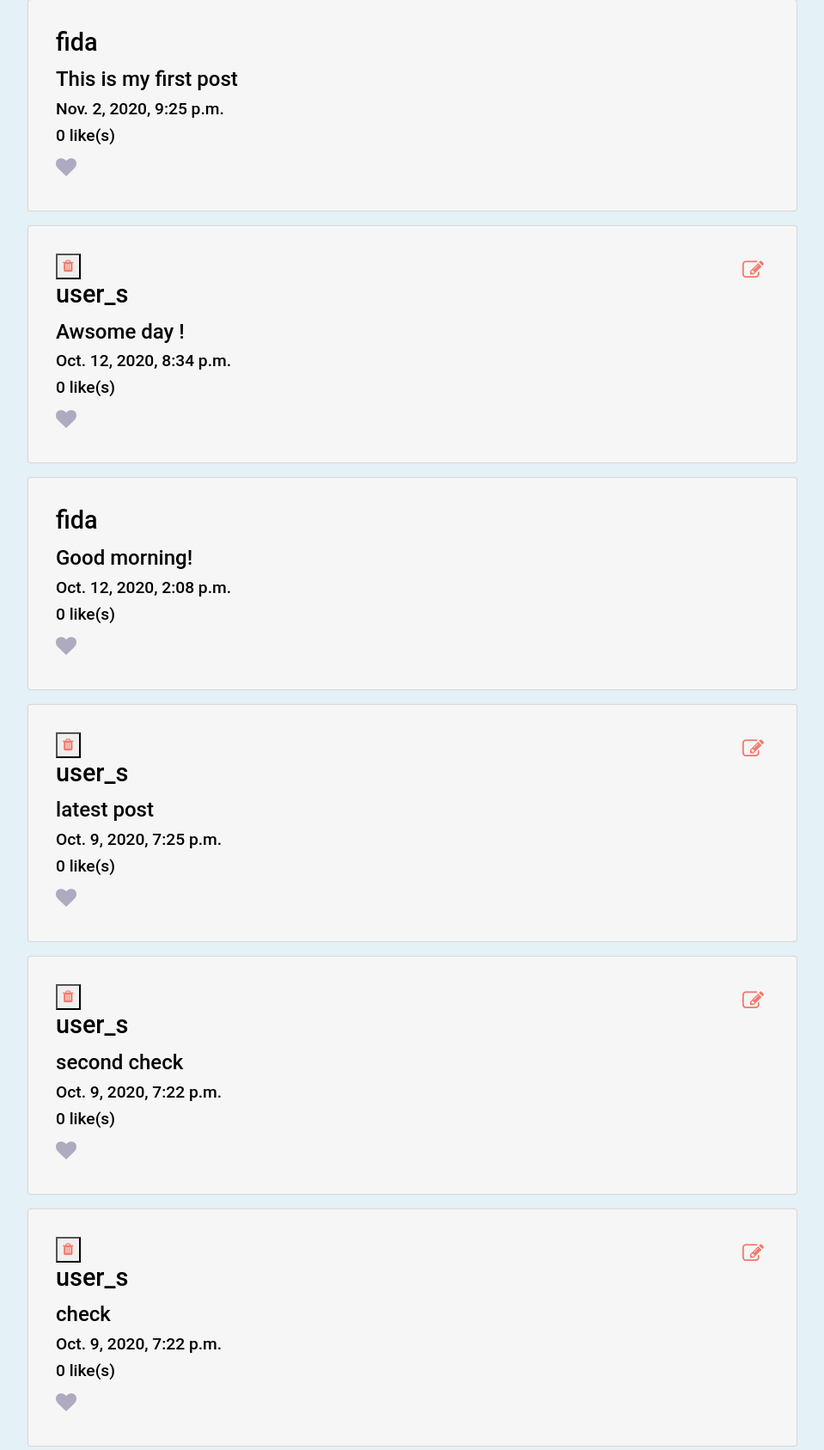
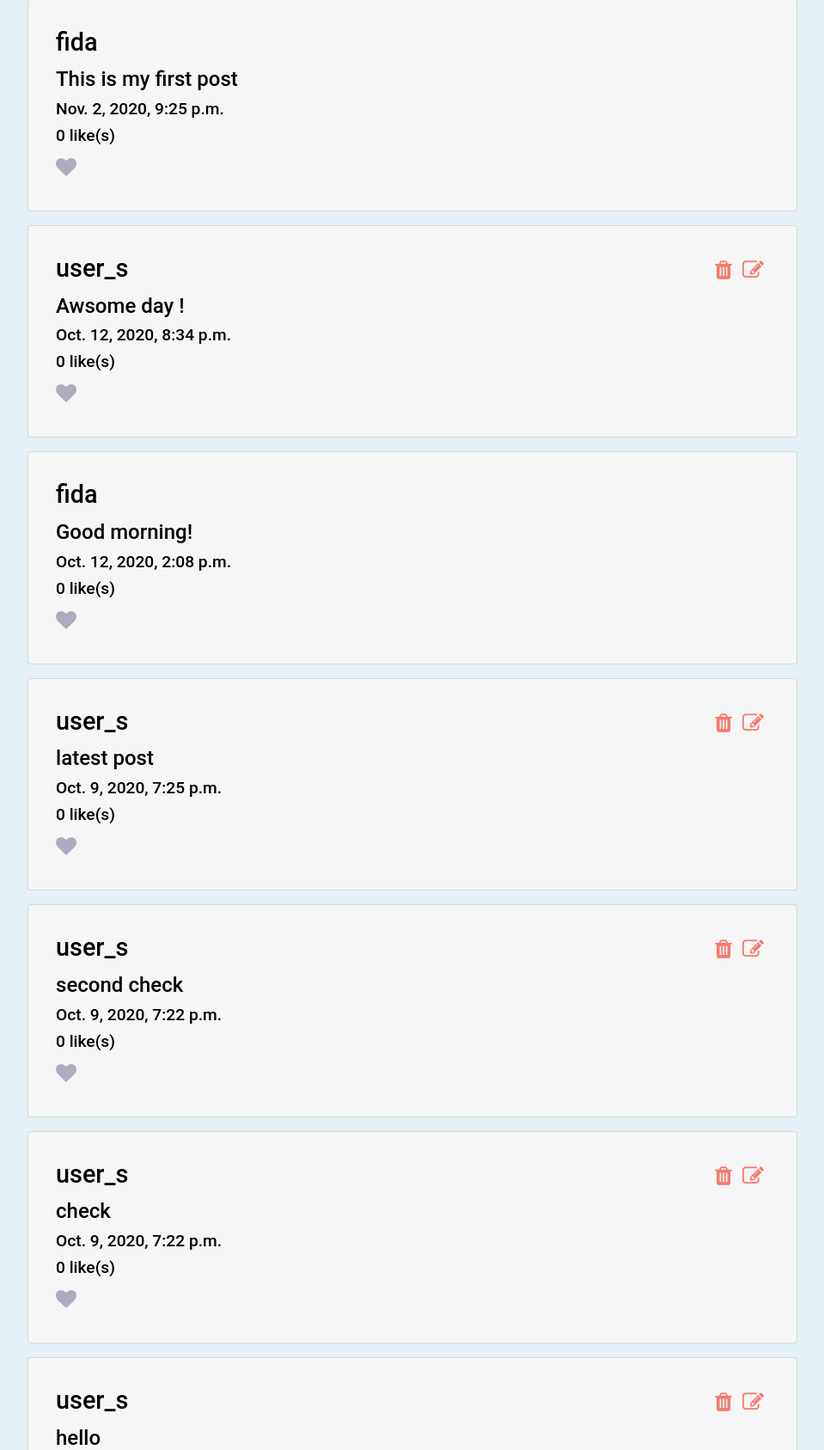
Before and after one commit to saarikabhasi/cs50W-network, a Django app: page /network/ in a window 1280 px wide. Shown: the part 254-1941 px from the top of the page at 86% size, without its empty margins (160-1119 px from the left). Run offline with Django 3.2, Linux system fonts and the light colour scheme; a user stored in the database is signed in; data comes from the database, SQL or seed files in the repository; tables that the repository leaves empty hold one stand-in row (values such as "Sample post"); some libraries are stand-ins or nearby versions.

Commit message:
add delete after editting post

```diff
--- a/network/static/functions.js
+++ b/network/static/functions.js
@@ -7,16 +7,19 @@ function setup_result(display){
 //MYPOSTs and MYLIKES
 function setup_post_groups(val,result="",display,cardCreated=false){
 
-    user_id = val["id"]
+    post_id = val["id"]
 
+    post_user_id = val["user_id_id"]
     post_content = val["contents"]
     post_date_and_time = val["date_and_time"]
     number_of_likes = val["num_of_likes"]
 
+
+    console.log("username",username)
     var post_username = username
     let edit_button = null
 
-    let card =createElement('div',"card",`eachpost_${user_id}`,null);
+    let card =createElement('div',"card",`eachpost_${post_id}`,null);
     let span = createElement('span',null,null,null);
 
 
@@ -26,7 +29,7 @@ function setup_post_groups(val,result="",display,cardCreated=false){
     if ("user_id_id" in val && "post_liked_user_id_and_username" in result){
         //only for mylikes
         if (val["user_id_id"] in result["post_liked_user_id_and_username"]){
-            post_username = result["post_liked_user_id_and_username"][val["user_id_id"]]
+            post_username = result["post_liked_user_id_and_username"][post_user_id]
         }
         else{
             post_username = ""
@@ -38,8 +41,12 @@ function setup_post_groups(val,result="",display,cardCreated=false){
 
     if (post_username.toLowerCase() == username.toLowerCase()){
 
-        edit_button = createButton('submit','edit',null,"edit",user_id,'<i class="fa fa-edit" style = "color:#f7786b"></i>')
-        edit_button.setAttribute('onclick',`edit_post(${user_id},"${post_username}")`)
+        edit_button = createButton('submit','edit',null,"edit",post_id,'<i class="fa fa-edit" style = "color:#f7786b"></i>')
+        edit_button.setAttribute('onclick',`edit_post(${post_id},"${post_username}")`)
+
+        delete_button = createButton('submit','delete',null,'delete',`${post_id}`,'<i class="fa fa-trash" style = "color:#f7786b"></i>')
+        delete_button.setAttribute('onclick',`delete_post('${ post_id }')`)
+
 
     }
 
@@ -59,25 +66,33 @@ function setup_post_groups(val,result="",display,cardCreated=false){
 
     let post = createElement('h3',null,"post_content",String(post_content));
     let Date_time = createElement('h4',null,"post_dateandtime",String(new Date(post_date_and_time)));
-    let like_count = createElement('h4',null,`num_likes_${user_id}`,`${String(number_of_likes)} like(s)`);
+    let like_count = createElement('h4',null,`num_likes_${post_id}`,`${String(number_of_likes)} like(s)`);
 
     let likebutton =0
 
-    if ((parseInt (number_of_likes)> 0 ) && ("post_liked_ids" in result) &&(result["post_liked_ids"].length >0) && (result["post_liked_ids"].includes(user_id))){
-        likebutton = createButton(null,"like",null,null,user_id,'<i class="fa fa-heart" style = "color:#f7786b">')
+    if ((parseInt (number_of_likes)> 0 ) && ("post_liked_ids" in result) &&(result["post_liked_ids"].length >0) && (result["post_liked_ids"].includes(post_id))){
+        likebutton = createButton(null,"like",null,null,post_id,'<i class="fa fa-heart" style = "color:#f7786b">')
 
     }
     else{
-        likebutton = createButton(null,"like",null,null,user_id,'<i class="fa fa-heart" style = "color:#b0aac0">')
+        likebutton = createButton(null,"like",null,null,post_id,'<i class="fa fa-heart" style = "color:#b0aac0">')
     }
+
+    // appendChild(parent = span,edit_button,poster,post,Date_time,like_count,likebutton);
 
 
     if(edit_button){
-        appendChild(parent = span,edit_button,poster,post,Date_time,like_count,likebutton);
+        appendChild(parent = span,edit_button);
     }
-    else{
-        appendChild(parent = span,poster,post,Date_time,like_count,likebutton);
+
+    appendChild(parent = span,poster);
+
+    if (delete_button){
+        appendChild(parent = span,delete_button);
     }
+
+    appendChild(parent = span,post,Date_time,like_count,likebutton)
+
 
     if (!cardCreated){
         //no need to created outer div while editing a post.
@@ -99,10 +114,10 @@ function setup_post_groups(val,result="",display,cardCreated=false){
 function setup_network_groups(val,result="",section="",display){
    //to setup network divs
 
-    user_id = val["id"]
+    post_id = val["id"]
     let loc = "/network/connect"
-    var following = '<input type= "hidden" class="btn btn-primary" name = "change"  value =' + user_id +' /> <input type= "submit" class="btn btn-primary"  name = "btn"  value =  following />'
-    var follow = '<input type= "hidden" class="btn btn-primary" name = "change"  value =' + user_id +' /> <input type= "submit"  class="btn btn-primary" name = "btn"  value =  follow />'
+    var following = '<input type= "hidden" class="btn btn-primary" name = "change"  value =' + post_id +' /> <input type= "submit" class="btn btn-primary"  name = "btn"  value =  following />'
+    var follow = '<input type= "hidden" class="btn btn-primary" name = "change"  value =' + post_id +' /> <input type= "submit"  class="btn btn-primary" name = "btn"  value =  follow />'
 
     let divFlex =createElement('div','flex-container',null,null);
 
@@ -137,7 +152,7 @@ function setup_network_groups(val,result="",section="",display){
 
         for (let j=0;j<result["following_back"].length;j++){
             // unfollow if user does not follow these followers back
-            if(user_id == result["following_back"][j]["id"]){
+            if(post_id == result["following_back"][j]["id"]){
                 //following
                 togglebuttonFolloworUnfollow.innerHTML = following
             }
@@ -160,7 +175,7 @@ function setup_network_groups(val,result="",section="",display){
         }
         for (let j=0;j<result["followers_you_know"].length;j++){
             // unfollow if user does not follow these followers back
-            if(user_id == result["followers_you_know"][j]["id"]){
+            if(post_id == result["followers_you_know"][j]["id"]){
                 //following
                 togglebuttonFolloworUnfollow.innerHTML = following
             }
--- a/network/static/index.js
+++ b/network/static/index.js
@@ -84,7 +84,7 @@ function edit_post(postId,post_username){
 
         let user_id = createElement('h5',null,"post_userid",String(`${post_username}`));
         var textArea =  createTextarea("10","60",`textarea_${postId}`,"editpost",content,null)
-        var submitbutton = createElement('span',null,null,'<input type= "submit" id ="savepost" name = "btn" onclick='+onclickfunc+'>')
+        var submitbutton = createElement('span',null,null,'<input type= "submit" id ="savepost" class ="btn btn-primary" name = "btn" onclick='+onclickfunc+'>')
 
         appendChild(parent = display,user_id,textArea,submitbutton)
 
--- a/network/static/network/styles.css
+++ b/network/static/network/styles.css
@@ -210,6 +210,9 @@ button.btn-primary:hover{
 .fa-edit:hover{
     color: #77a8a8 !important;
 }
+.fa-trash:hover{
+    color: #77a8a8 !important;
+}
 h2#post_userid{
     color:black;
     font-size: 1.8rem;
@@ -248,18 +251,40 @@ button#like{
 
 }
 button#edit{
-    color:#f0efef;
+    /* color:#f0efef; */
     border:none;
     font-size: 25px;
     background-color:transparent;
     text-decoration: underline;
     float: right;
 }
-button#edit:hover{
-    color: black;
-    font-weight: bold;
+
+input[type=submit]#savepost{
+    font-size: 1.2rem;
+    background-color: rgb(243, 243, 243);
+    color: #000;
+    margin-top: 1rem;
     text-decoration: none;
+    border: none;
 }
+input[type=submit]#savepost:hover{
+    color: rgb(255, 255, 255);
+    background-color: rgb(8, 154, 202);
+    text-decoration: none;
+
+}
+
+button#delete{
+    /* color:#f0efef; */
+    border:none;
+    font-size: 25px;
+    background-color:transparent;
+    text-decoration: underline;
+    float: right;
+}
+
+
+
 /* newpost */
 #newpost-div textarea{
     width:70%;
```
